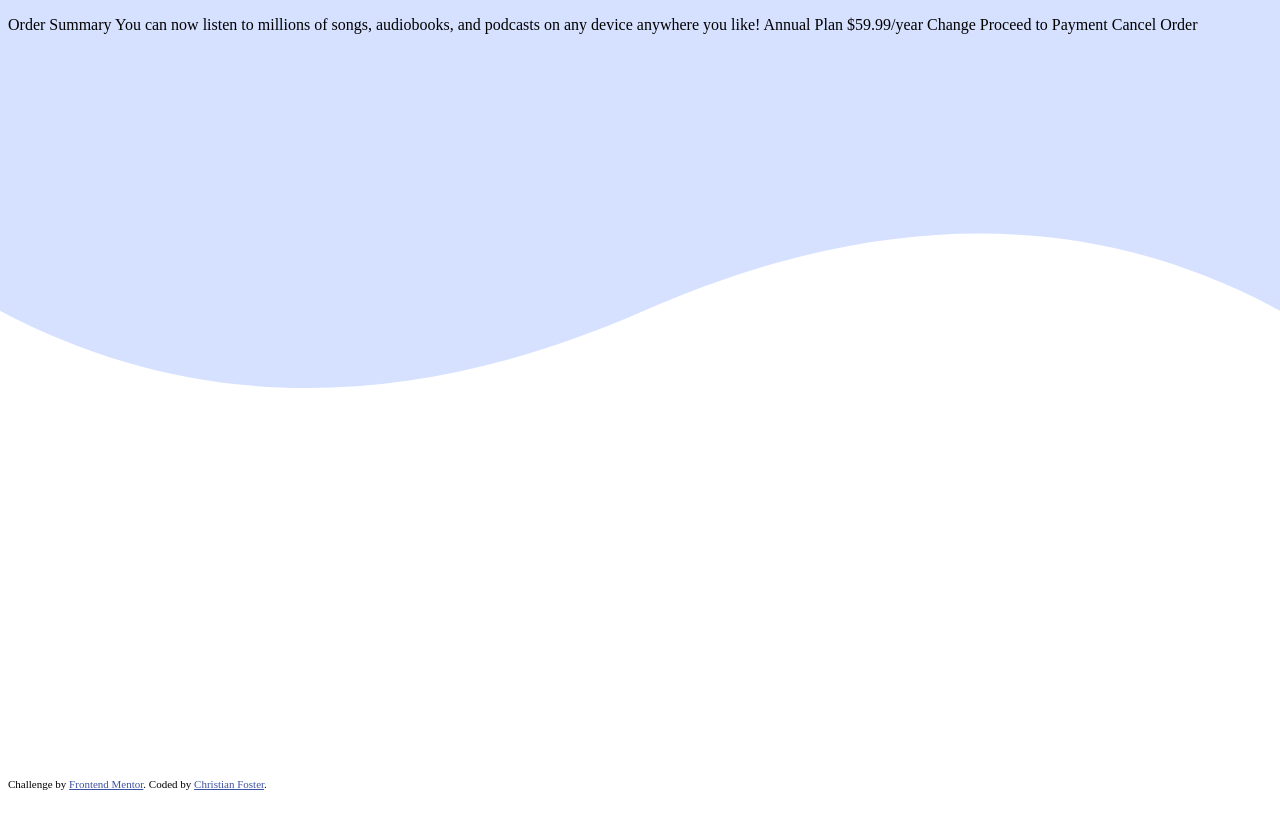
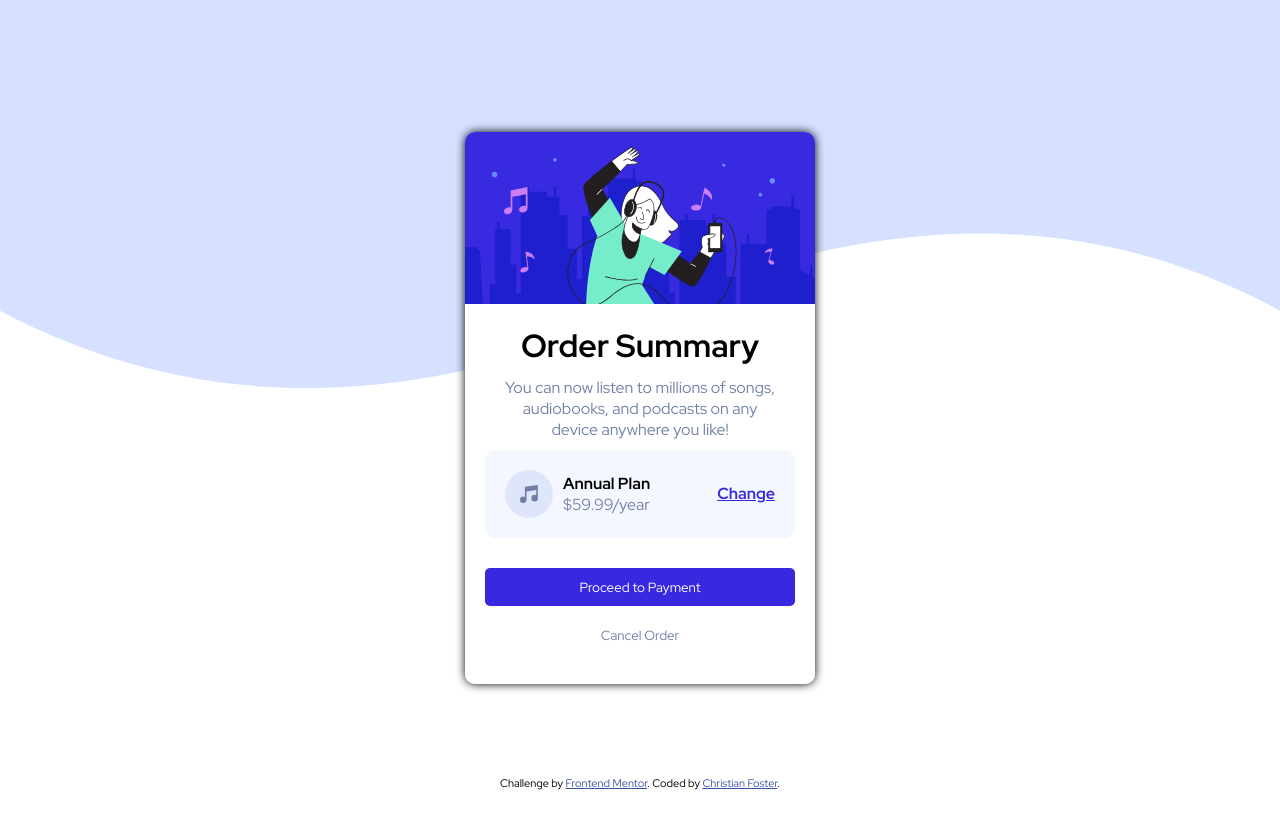
Before and after one commit to fosteeco/front-end-mentor-order-summary-component, a plain HTML site: page index.html in a window 1280 px wide. Drawn offline with Linux system fonts and the light colour scheme.

Commit message:
Fininshed challenge

```diff
--- a/index.html
+++ b/index.html
@@ -27,11 +27,32 @@
     <link rel="stylesheet" href="style.css" />
   </head>
   <body>
-    <p>
-      Order Summary You can now listen to millions of songs, audiobooks, and
-      podcasts on any device anywhere you like! Annual Plan $59.99/year Change
-      Proceed to Payment Cancel Order
-    </p>
+    <div class="card">
+      <div class="image-container">
+        <img src="./images/illustration-hero.svg" alt="" class="card-img" />
+      </div>
+      <div class="card-body">
+        <h1 class="card-title">Order Summary</h1>
+        <p class="card-text">
+          You can now listen to millions of songs, audiobooks, and podcasts on
+          any device anywhere you like!
+        </p>
+        <div class="order-description">
+          <img src="./images/icon-music.svg" alt="" class="order-img" />
+          <div>
+            <div class="plan-text">Annual Plan</div>
+            <div class="cost">$59.99/year</div>
+          </div>
+          <div class="change-link"><a href="#" class="link">Change</a></div>
+        </div>
+        <div class="button-control">
+          <button class="btn proceed-btn">Proceed to Payment</button>
+        </div>
+        <div class="button-control">
+          <button class="btn cancel-btn">Cancel Order</button>
+        </div>
+      </div>
+    </div>
 
     <div class="attribution">
       Challenge by
--- a/style.css
+++ b/style.css
@@ -10,11 +10,114 @@
   --desktop-break-point: 1440px;
 }
 
+* {
+  box-sizing: border-box;
+  font-family: 'Red Hat Display', sans-serif;
+}
+
 body {
   height: 100vh;
   background-image: url('./images/pattern-background-desktop.svg');
   background-size: contain;
   background-repeat: no-repeat;
+  display: flex;
+  align-items: center;
+  justify-content: center;
+}
+
+.card {
+  width: 350px;
+  border-radius: 10px;
+  box-shadow: 0 0 10px #000;
+}
+
+.card-img {
+  width: 100%;
+  border-top-right-radius: 10px;
+  border-top-left-radius: 10px;
+  display: block;
+  /* vertical-align: middle; */
+  /* Had a ton of issues with space in between the image and corresponding div
+  https://stackoverflow.com/questions/3947113/space-between-div-and-img */
+}
+
+.card-body {
+  background-color: #fff;
+  padding: 20px;
+  border-bottom-right-radius: 10px;
+  border-bottom-left-radius: 10px;
+}
+
+.card-title {
+  text-align: center;
+  margin: 0;
+}
+
+.card-text {
+  color: var(--desaturated-blue);
+  text-align: center;
+  margin: 10px 20px;
+}
+
+.order-description {
+  display: flex;
+  align-items: center;
+  background-color: var(--very-pale-blue);
+  padding: 20px;
+  border-radius: 10px;
+  margin-bottom: 30px;
+}
+
+.change-link {
+  font-weight: bold;
+  margin-left: auto;
+}
+
+.link,
+.link:link,
+.link:visited {
+  color: var(--bright-blue);
+}
+
+.link:hover {
+  text-decoration: none;
+}
+
+.plan-text {
+  font-weight: bold;
+}
+
+.cost {
+  color: var(--desaturated-blue);
+}
+
+.order-img {
+  margin-right: 10px;
+}
+
+.btn {
+  width: 100%;
+  background-color: var(--bright-blue);
+  color: #fff;
+  border-radius: 5px;
+  padding: 10px 20px;
+  margin-bottom: 10px;
+  border: 0;
+  cursor: pointer;
+}
+
+.proceed-btn:hover {
+  box-shadow: 0 3px 10px var(--bright-blue);
+}
+
+.cancel-btn {
+  background-color: #fff;
+  color: var(--desaturated-blue);
+}
+
+.cancel-btn:hover {
+  color: #000;
+  font-weight: bold;
 }
 
 .attribution {
```
